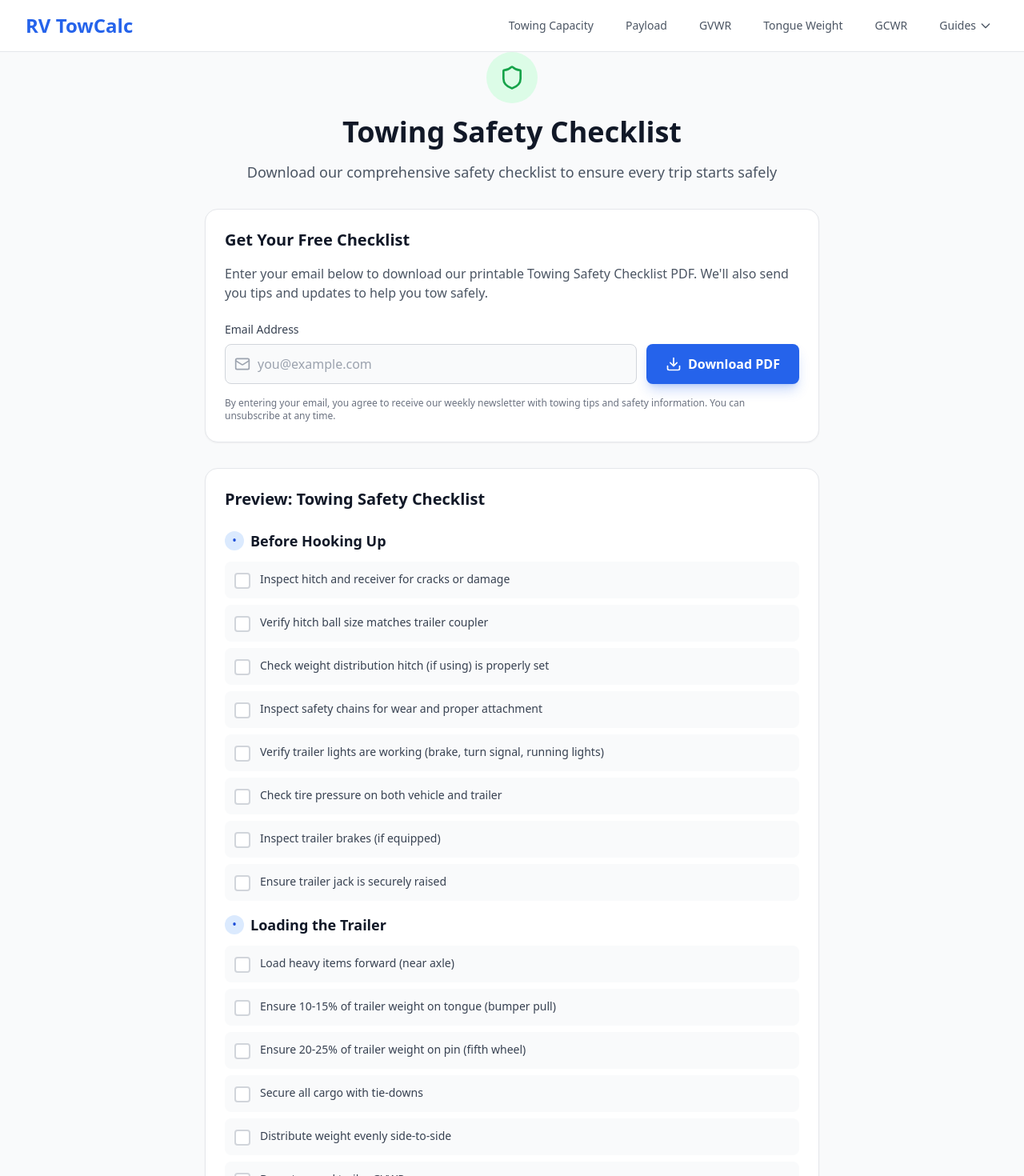
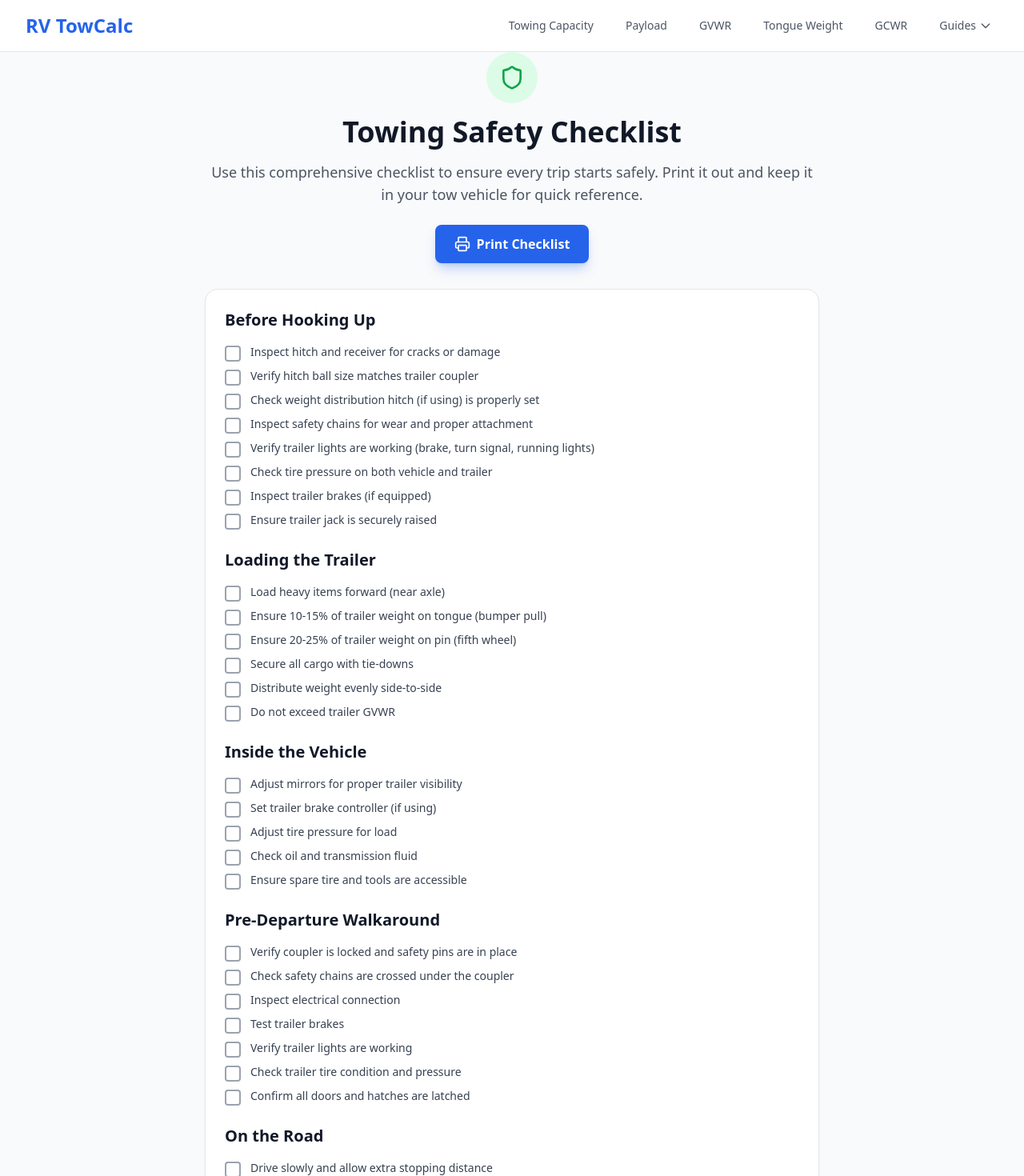
Before and after one commit to Zhou-Xiaoyong/rv-towing-calculator, a Next.js app: page /checklist in a window 1280 px wide. Shown: the top 1470 px of the page at 80% size. Built offline with nearby package versions, Linux system fonts and the light colour scheme.

Commit message:
feat(checklist): convert to printable format, remove email collection

```diff
--- a/src/app/checklist/page.tsx
+++ b/src/app/checklist/page.tsx
@@ -1,27 +1,16 @@
 "use client";
 
-import { useState } from "react";
-import { ArticleJsonLd } from "@/components/seo/JsonLd";
-import { Check, Shield, Mail, Download, AlertCircle } from "lucide-react";
+import { Printer, Shield, AlertCircle, Check } from "lucide-react";
 
 export default function ChecklistPage() {
-  const [email, setEmail] = useState("");
-  const [isSubmitting, setIsSubmitting] = useState(false);
-  const [isSubmitted, setIsSubmitted] = useState(false);
-
-  const handleSubmit = async (e: React.FormEvent) => {
-    e.preventDefault();
-    if (!email) return;
-
-    setIsSubmitting(true);
-    await new Promise(resolve => setTimeout(resolve, 1500));
-    setIsSubmitting(false);
-    setIsSubmitted(true);
+  const handlePrint = () => {
+    window.print();
   };
 
   return (
     <div className="mx-auto max-w-3xl">
-      <div className="mb-8 text-center">
+      {/* Screen-only content */}
+      <div className="mb-8 text-center print:hidden">
         <div className="mx-auto mb-4 flex h-16 w-16 items-center justify-center rounded-full bg-green-100">
           <Shield className="h-8 w-8 text-green-600" />
         </div>
@@ -29,86 +18,31 @@ export default function ChecklistPage() {
           Towing Safety Checklist
         </h1>
         <p className="mt-4 text-lg text-gray-600">
-          Download our comprehensive safety checklist to ensure every trip starts safely
+          Use this comprehensive checklist to ensure every trip starts safely.
+          Print it out and keep it in your tow vehicle for quick reference.
+        </p>
+        <button
+          onClick={handlePrint}
+          className="mt-6 inline-flex items-center gap-2 rounded-lg bg-brand-600 px-6 py-3 font-bold text-white shadow-lg shadow-brand-600/25 transition-all hover:bg-brand-700"
+        >
+          <Printer className="h-5 w-5" />
+          Print Checklist
+        </button>
+      </div>
+
+      {/* Printable checklist content */}
+      <div className="printable-checklist rounded-2xl border border-gray-200 bg-white p-6 shadow-sm print:border-0 print:shadow-none print:p-0">
+        <div className="mb-6 hidden print:block">
+          <h1 className="text-2xl font-bold text-gray-900">Towing Safety Checklist</h1>
+          <p className="mt-1 text-sm text-gray-600">
+            Complete each item before every trip. Check the box when verified.
           </p>
         </div>
 
-      {!isSubmitted ? (
-        <div className="mb-8 rounded-2xl border border-gray-200 bg-white p-6 shadow-sm">
-          <h2 className="mb-4 text-xl font-bold text-gray-900">Get Your Free Checklist</h2>
-          <p className="mb-6 text-gray-600">
-            Enter your email below to download our printable Towing Safety Checklist PDF.
-            We'll also send you tips and updates to help you tow safely.
-          </p>
-
-          <form onSubmit={handleSubmit} className="space-y-4">
-            <div>
-              <label className="mb-2 block text-sm font-medium text-gray-700">
-                Email Address
-              </label>
-              <div className="flex gap-3">
-                <div className="relative flex-1">
-                  <Mail className="absolute left-3 top-1/2 h-5 w-5 -translate-y-1/2 text-gray-400" />
-                  <input
-                    type="email"
-                    value={email}
-                    onChange={(e) => setEmail(e.target.value)}
-                    placeholder="you@example.com"
-                    required
-                    className="w-full rounded-lg border border-gray-300 bg-gray-50 py-3 pl-10 pr-4 text-base focus:border-brand-500 focus:outline-none focus:ring-2 focus:ring-brand-500"
-                  />
-                </div>
-                <button
-                  type="submit"
-                  disabled={isSubmitting}
-                  className="flex items-center gap-2 rounded-lg bg-brand-600 px-6 py-3 font-bold text-white shadow-lg shadow-brand-600/25 transition-all hover:bg-brand-700 disabled:opacity-70 disabled:cursor-not-allowed"
-                >
-                  {isSubmitting ? (
-                    <>
-                      <div className="h-5 w-5 animate-spin rounded-full border-2 border-white border-t-transparent" />
-                      Sending...
-                    </>
-                  ) : (
-                    <>
-                      <Download className="h-5 w-5" />
-                      Download PDF
-                    </>
-                  )}
-                </button>
-              </div>
-            </div>
-            <p className="text-xs text-gray-500">
-              By entering your email, you agree to receive our weekly newsletter with towing tips and safety information.
-              You can unsubscribe at any time.
-            </p>
-          </form>
-        </div>
-      ) : (
-        <div className="mb-8 rounded-2xl border border-green-200 bg-green-50 p-6 text-center">
-          <div className="mx-auto mb-4 flex h-12 w-12 items-center justify-center rounded-full bg-green-200">
-            <Check className="h-6 w-6 text-green-700" />
-          </div>
-          <h2 className="mb-2 text-xl font-bold text-green-800">Checklist Downloaded!</h2>
-          <p className="mb-4 text-green-700">
-            Thank you for subscribing. Your Towing Safety Checklist PDF has been sent to {email}.
-          </p>
-          <button
-            onClick={() => {
-              setIsSubmitted(false);
-              setEmail("");
-            }}
-            className="text-sm font-medium text-green-700 hover:text-green-900"
-          >
-            Download again
-          </button>
-        </div>
-      )}
-
-      <div className="space-y-6 rounded-2xl border border-gray-200 bg-white p-6 shadow-sm">
-        <h2 className="text-xl font-bold text-gray-900">Preview: Towing Safety Checklist</h2>
-
-        <div className="space-y-4">
-          <Section title="Before Hooking Up">
+        <h2 className="mb-4 text-xl font-bold text-gray-900 print:text-lg">
+          Before Hooking Up
+        </h2>
+        <ul className="space-y-2 mb-6">
           <CheckItem text="Inspect hitch and receiver for cracks or damage" />
           <CheckItem text="Verify hitch ball size matches trailer coupler" />
           <CheckItem text="Check weight distribution hitch (if using) is properly set" />
@@ -117,26 +51,35 @@ export default function ChecklistPage() {
           <CheckItem text="Check tire pressure on both vehicle and trailer" />
           <CheckItem text="Inspect trailer brakes (if equipped)" />
           <CheckItem text="Ensure trailer jack is securely raised" />
-          </Section>
+        </ul>
 
-          <Section title="Loading the Trailer">
+        <h2 className="mb-4 text-xl font-bold text-gray-900 print:text-lg">
+          Loading the Trailer
+        </h2>
+        <ul className="space-y-2 mb-6">
           <CheckItem text="Load heavy items forward (near axle)" />
           <CheckItem text="Ensure 10-15% of trailer weight on tongue (bumper pull)" />
           <CheckItem text="Ensure 20-25% of trailer weight on pin (fifth wheel)" />
           <CheckItem text="Secure all cargo with tie-downs" />
           <CheckItem text="Distribute weight evenly side-to-side" />
           <CheckItem text="Do not exceed trailer GVWR" />
-          </Section>
+        </ul>
 
-          <Section title="Inside the Vehicle">
+        <h2 className="mb-4 text-xl font-bold text-gray-900 print:text-lg">
+          Inside the Vehicle
+        </h2>
+        <ul className="space-y-2 mb-6">
           <CheckItem text="Adjust mirrors for proper trailer visibility" />
           <CheckItem text="Set trailer brake controller (if using)" />
           <CheckItem text="Adjust tire pressure for load" />
           <CheckItem text="Check oil and transmission fluid" />
           <CheckItem text="Ensure spare tire and tools are accessible" />
-          </Section>
+        </ul>
 
-          <Section title="Pre-Departure Walkaround">
+        <h2 className="mb-4 text-xl font-bold text-gray-900 print:text-lg">
+          Pre-Departure Walkaround
+        </h2>
+        <ul className="space-y-2 mb-6">
           <CheckItem text="Verify coupler is locked and safety pins are in place" />
           <CheckItem text="Check safety chains are crossed under the coupler" />
           <CheckItem text="Inspect electrical connection" />
@@ -144,19 +87,21 @@ export default function ChecklistPage() {
           <CheckItem text="Verify trailer lights are working" />
           <CheckItem text="Check trailer tire condition and pressure" />
           <CheckItem text="Confirm all doors and hatches are latched" />
-          </Section>
+        </ul>
 
-          <Section title="On the Road">
+        <h2 className="mb-4 text-xl font-bold text-gray-900 print:text-lg">
+          On the Road
+        </h2>
+        <ul className="space-y-2 mb-6">
           <CheckItem text="Drive slowly and allow extra stopping distance" />
           <CheckItem text="Use turn signals early" />
           <CheckItem text="Make wide turns to avoid curbs" />
           <CheckItem text="Check mirrors frequently" />
           <CheckItem text="Avoid sudden braking and acceleration" />
           <CheckItem text="Take breaks every 2-3 hours" />
-          </Section>
-        </div>
+        </ul>
 
-        <div className="rounded-lg bg-amber-50 p-4">
+        <div className="rounded-lg bg-amber-50 p-4 print:bg-white print:border print:border-amber-200">
           <div className="flex items-start gap-3">
             <AlertCircle className="mt-0.5 h-5 w-5 flex-shrink-0 text-amber-600" />
             <div>
@@ -168,31 +113,35 @@ export default function ChecklistPage() {
             </div>
           </div>
         </div>
+
+        <div className="mt-6 pt-4 border-t border-gray-200 print:block hidden">
+          <p className="text-xs text-gray-500">
+            For more towing safety resources, visit towsafe.com
+          </p>
         </div>
       </div>
-  );
-}
 
-function Section({ title, children }: { title: string; children: React.ReactNode }) {
-  return (
-    <div>
-      <h3 className="mb-3 flex items-center gap-2 text-lg font-semibold text-gray-900">
-        <div className="flex h-6 w-6 items-center justify-center rounded-full bg-brand-100 text-xs font-bold text-brand-700">
-          •
+      {/* Screen-only print button at bottom */}
+      <div className="mt-6 text-center print:hidden">
+        <button
+          onClick={handlePrint}
+          className="inline-flex items-center gap-2 rounded-lg bg-brand-600 px-6 py-3 font-bold text-white shadow-lg shadow-brand-600/25 transition-all hover:bg-brand-700"
+        >
+          <Printer className="h-5 w-5" />
+          Print This Checklist
+        </button>
+        <p className="mt-3 text-sm text-gray-500">
+          Print double-sided and keep a copy in your glove compartment.
+        </p>
       </div>
-        {title}
-      </h3>
-      <ul className="space-y-2">
-        {children}
-      </ul>
     </div>
   );
 }
 
 function CheckItem({ text }: { text: string }) {
   return (
-    <li className="flex items-start gap-3 rounded-lg bg-gray-50 p-3">
-      <div className="mt-0.5 h-5 w-5 flex-shrink-0 rounded border-2 border-gray-300 bg-white">
+    <li className="flex items-start gap-3">
+      <div className="mt-0.5 h-5 w-5 flex-shrink-0 rounded border-2 border-gray-400 bg-white print:border-gray-600">
         <Check className="h-3 w-3 text-gray-400 opacity-0" />
       </div>
       <span className="text-sm text-gray-700">{text}</span>
```
Also changed, not shown: src/app/globals.css (+79 -0 lines). Lines whose indentation alone changed are shown as unchanged.
